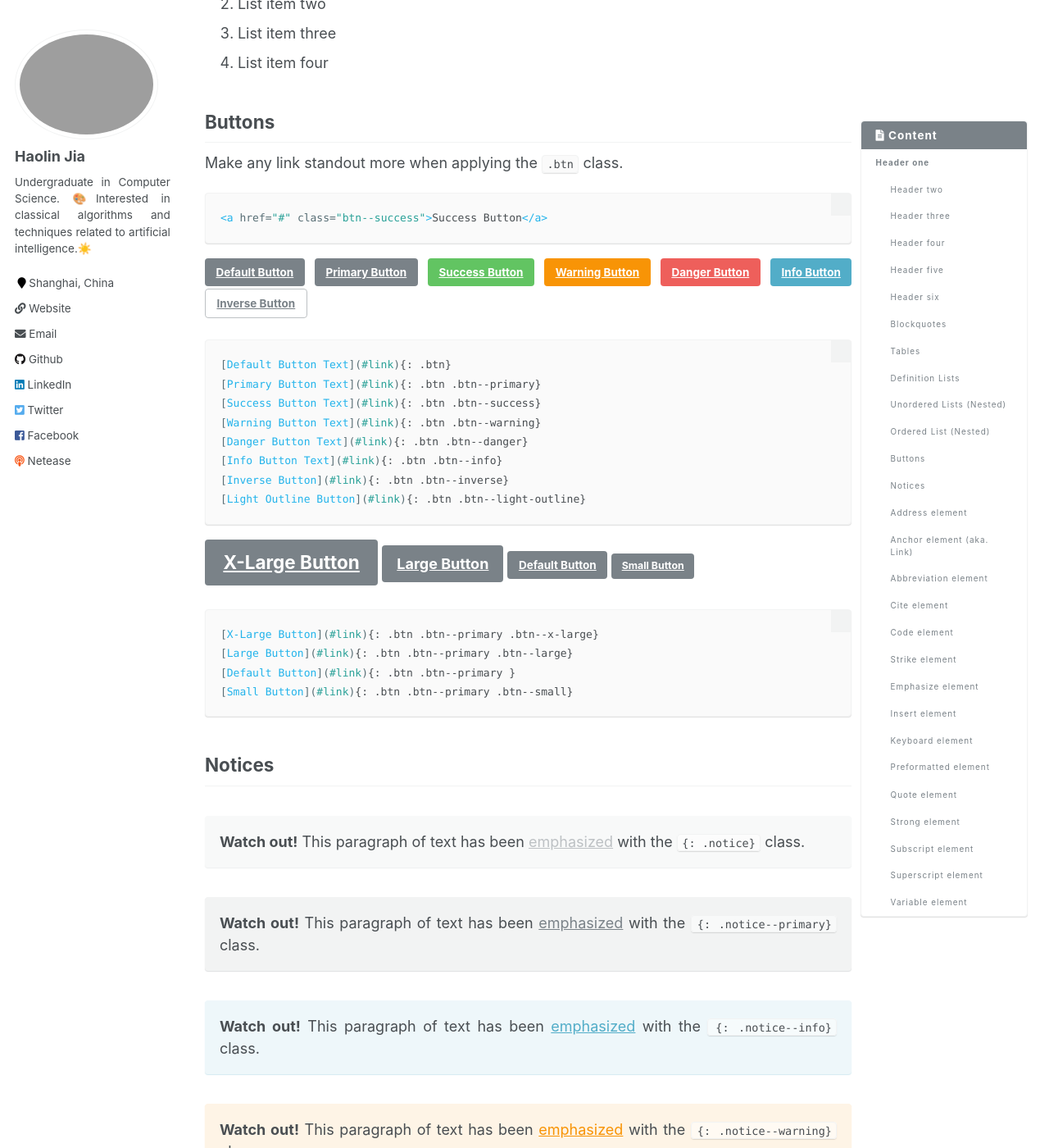
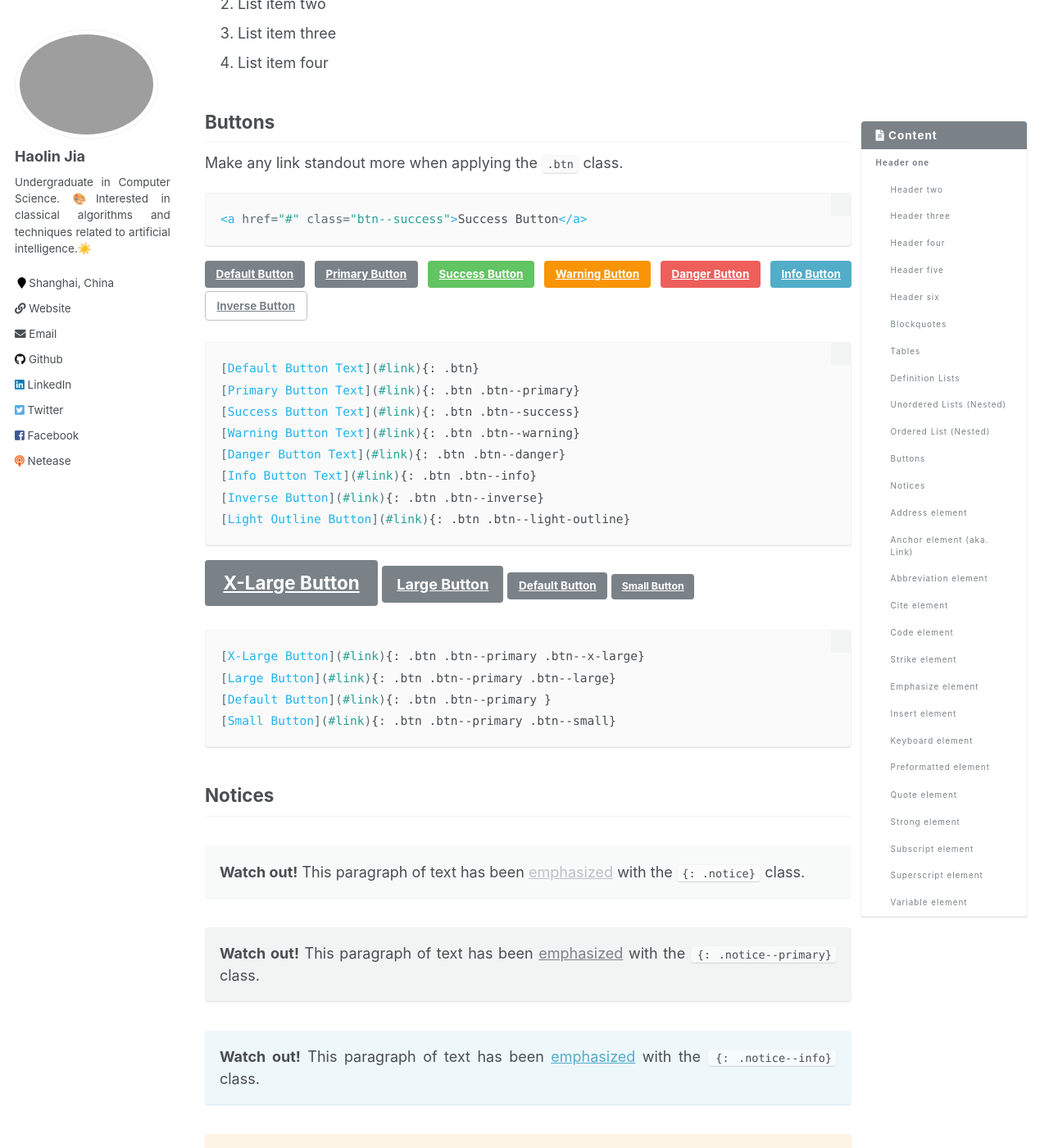
Before and after one commit to Harrypotterrrr/Homepage, a Jekyll site: the page built from _pages/markdown.md, in a window 1280 px wide and 1400 px high, scrolled down 2966 px. Shown: the whole window at 82% size. Built offline with Jekyll 4.4.1, drawn with Linux system fonts in a browser that asks for light colours.

Commit message:
add new variable of code_font and change the font of code block

```diff
--- a/_sass/_syntax.scss
+++ b/_sass/_syntax.scss
@@ -28,7 +28,7 @@ div.highlighter-rouge, figure.highlight {
   .highlight {
     margin: 0;
     font-family: $monospace;
-    font-size: 13px;
+    font-size: $type-size-code;
     line-height: 1.8;
   }
 }
--- a/_sass/_variables.scss
+++ b/_sass/_variables.scss
@@ -39,6 +39,7 @@ $type-size-2                : 1.953em;  // ~31.248px
 $type-size-3                : 1.563em;  // ~25.008px
 $type-size-4                : 1.25em;   // ~20px
 $type-size-5                : 1em;      // ~16px
+$type-size-code             : 0.9em;   // for code block
 $type-size-6                : 0.75em;   // ~12px
 $type-size-7                : 0.6875em; // ~11px
 $type-size-8                : 0.625em;  // ~10px
```
